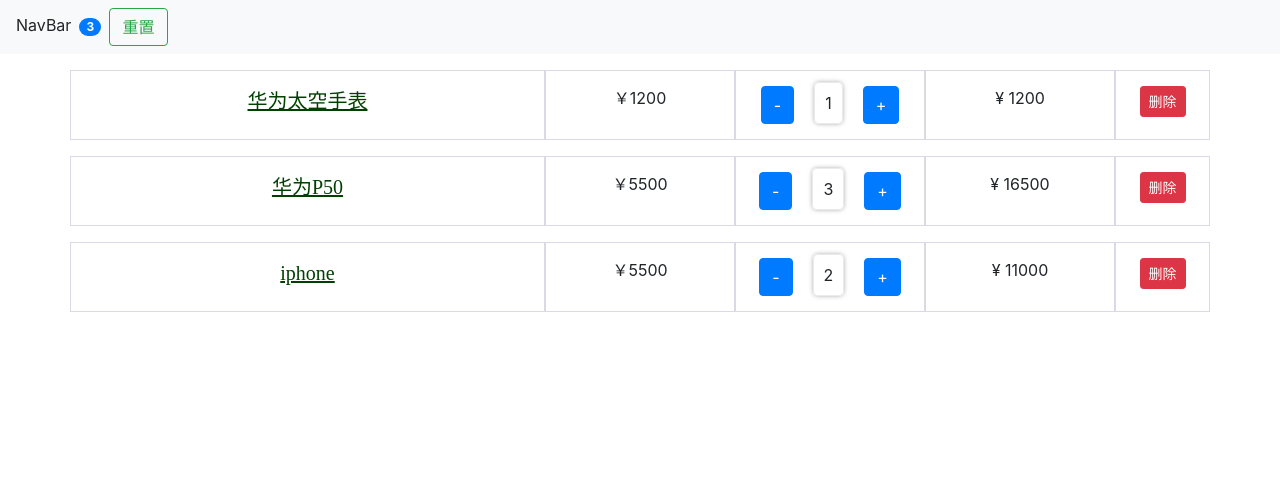
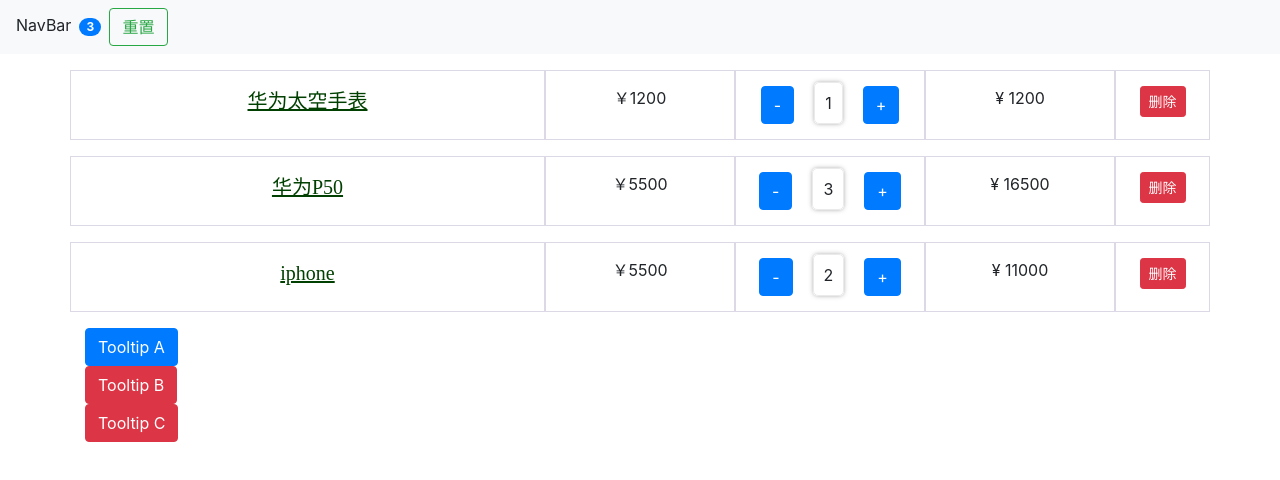
Before and after one commit to V-vincent/react-demo, a React app: page / in a window 1280 px wide. Shown: the top 480 px of the page. Built offline with nearby package versions, Linux system fonts and the light colour scheme.

Commit message:
组件设计模式

```diff
--- a/src/App.js
+++ b/src/App.js
@@ -3,6 +3,9 @@
 import NavBar from './components/navbar'
 import ListPage from "./components/listPage";
 // import ListItem from './components/listItemFunc';
+import ItemA from './components/hoc/itemA'
+import ItemB from './components/hoc/itemB'
+import ItemC from './components/rp/ItemC'
 
 class App extends PureComponent {
   constructor() {
@@ -97,6 +100,9 @@
             onDelete={this.handleDelete}
           />
         </div>
+        <ItemA id="1" />
+        <ItemB />
+        <ItemC />
       </>
     );
   }
--- /dev/null
+++ b/src/components/hoc/itemA.jsx
@@ -0,0 +1,17 @@
+import React from 'react';
+import withTooltip from './withTooltip'
+
+const ItemA = (props) => {
+  return (
+    <div className="container">
+      <button className="btn btn-primary" type="btn">Tooltip A</button>
+      {props.action.showToolTip && (
+        <span className="badge badge-pill badge-primary ml-2">
+          {props.action.content}
+        </span>
+      )}
+    </div>
+   );
+}
+
+export default withTooltip(ItemA);
--- /dev/null
+++ b/src/components/hoc/itemB.jsx
@@ -0,0 +1,17 @@
+import React from 'react';
+import withTooltip from './withTooltip'
+
+const ItemB = (props) => {
+  return (
+    <div className="container">
+      <button className="btn btn-danger" type="btn">Tooltip B</button>
+      {props.action.showToolTip && (
+        <span className="badge badge-pill badge-primary ml-2">
+          {props.action.content}
+        </span>
+      )}
+    </div>
+   );
+}
+
+export default withTooltip(ItemB);
--- /dev/null
+++ b/src/components/hoc/withTooltip.js
@@ -0,0 +1,32 @@
+import React from 'react'
+
+const withTooltip = (Component) => {
+  class HOC extends React.Component {
+    state = {
+      showToolTip: false,
+      content: '',
+    }
+    handleOver = (ev) => {
+      this.setState({
+        showToolTip: true,
+        content: ev.target.innerText,
+      })
+    }
+    handleOut = () => {
+      this.setState({
+        showToolTip: false,
+        content: '',
+      })
+    }
+    render(){
+      return (
+        <div onMouseOver={this.handleOver} onMouseOut={this.handleOut}>
+          <Component action={this.state} {...this.props} />
+        </div>
+      )
+    }
+  }
+  return HOC;
+}
+
+export default withTooltip;
--- /dev/null
+++ b/src/components/rp/ItemC.jsx
@@ -0,0 +1,33 @@
+import React from 'react';
+import WithTooltip from './withTooltip'
+
+const ItemC = (props) => {
+  return (
+    <div className="container">
+      {/* <WithTooltip render={({showToolTip, content}) => (
+        <div>
+          <button className="btn btn-danger" type="btn">Tooltip C</button>
+          {showToolTip && (
+            <span className="badge badge-pill badge-primary ml-2">
+              {content}
+            </span>
+          )}
+        </div>
+      )} /> */}
+      <WithTooltip>
+        {({ showToolTip, content }) => (
+          <div>
+            <button className="btn btn-danger" type="btn">Tooltip C</button>
+            {showToolTip && (
+              <span className="badge badge-pill badge-primary ml-2">
+                {content}
+              </span>
+            )}
+          </div>
+        )}
+      </WithTooltip>
+    </div>
+  );
+}
+
+export default ItemC;
--- /dev/null
+++ b/src/components/rp/withTooltip.js
@@ -0,0 +1,28 @@
+import React from 'react'
+class WithTooltip extends React.Component {
+  state = {
+    showToolTip: false,
+    content: '',
+  }
+  handleOver = (ev) => {
+    this.setState({
+      showToolTip: true,
+      content: ev.target.innerText,
+    })
+  }
+  handleOut = () => {
+    this.setState({
+      showToolTip: false,
+      content: '',
+    })
+  }
+  render() {
+    return (
+      <div onMouseOver={this.handleOver} onMouseOut={this.handleOut}>
+        {/* {this.props.render(this.state)} */}
+        {this.props.children(this.state)}
+      </div>
+    )
+  }
+}
+export default WithTooltip;
```
